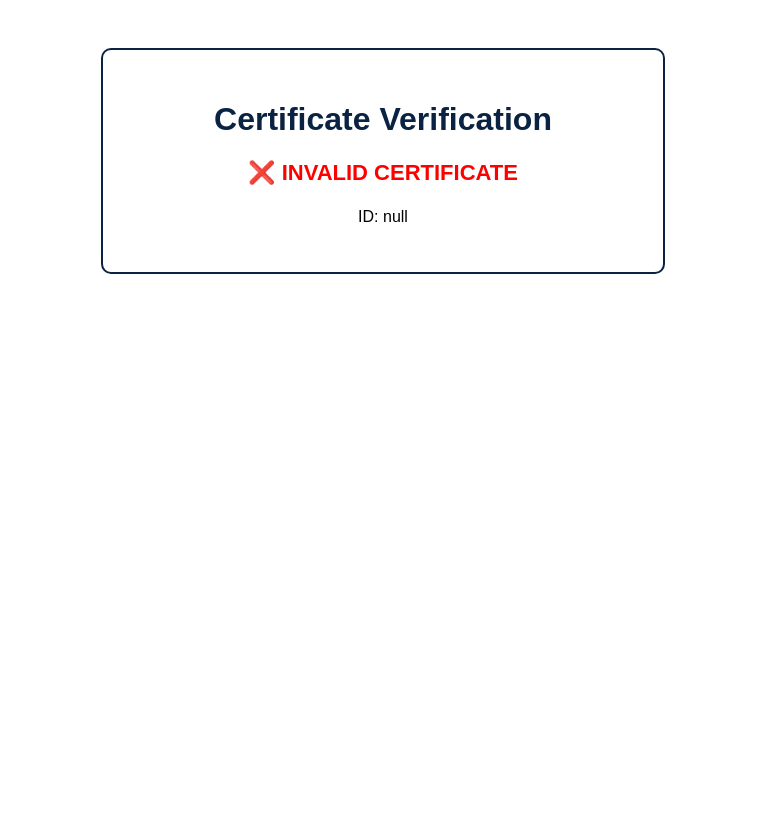
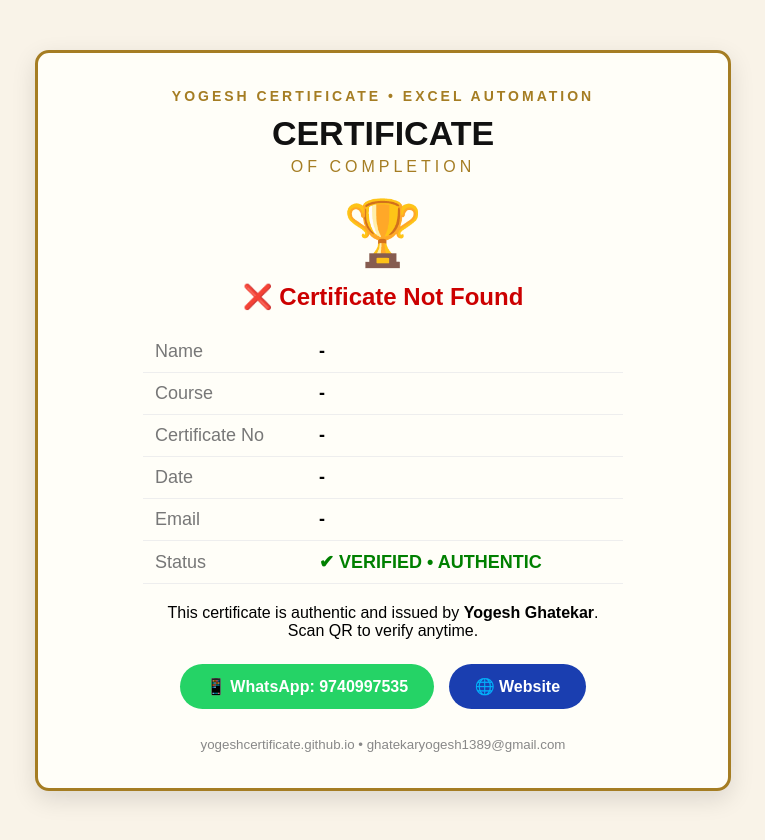
Before and after one commit to yogeshcertificate/yogeshcertificate.github.io, a plain HTML site: page verify.html in a window 1280 px wide. Shown: the whole page, without its empty margins (257-1022 px from the left). Before the commit the page ends 800 px from the top, so only its background shows below. Drawn offline with Linux system fonts and the light colour scheme.

Commit message:
Refactor certificate verification page layout and logic
Updated the HTML structure and styles for the certificate verification page. Enhanced the JavaScript logic to retrieve and display certificate details based on the provided ID.

```diff
--- a/verify.html
+++ b/verify.html
@@ -1,41 +1,71 @@
 <!DOCTYPE html>
-<html>
+<html lang="en">
 <head>
-<title>Verify Certificate</title>
-<meta name="viewport" content="width=device-width, initial-scale=1">
+<meta charset="UTF-8">
+<meta name="viewport" content="width=device-width,initial-scale=1">
+<title>Verify Certificate - Yogesh Certificate</title>
 <style>
-body{font-family:Arial;text-align:center;padding:40px}
-.box{border:2px solid #0A2342;padding:30px;max-width:500px;margin:auto;border-radius:10px}
-h1{color:#0A2342}
-.ok{color:green;font-size:22px;font-weight:bold}
-.no{color:red;font-size:22px;font-weight:bold}
+body{font-family:Arial,sans-serif;background:#F9F3E8;margin:0;padding:20px;text-align:center}
+.box{max-width:620px;margin:30px auto;background:#FFFEF8;border:3px solid #A57D23;border-radius:14px;padding:35px;box-shadow:0 8px 25px rgba(0,0,0,.12)}
+.logo{font-size:14px;letter-spacing:3px;color:#A57D23;font-weight:bold}
+h1{margin:10px 0 0;font-size:34px;color:#111}
+.sub{color:#A57D23;letter-spacing:4px;margin:5px 0 20px}
+.ok{font-size:64px}
+.verified{color:#1a7a1a;font-weight:bold;font-size:24px;margin:12px 0}
+.notfound{color:#c00;font-weight:bold;font-size:24px;margin:12px 0}
+table{margin:20px auto;text-align:left;font-size:18px;border-collapse:collapse;width:100%;max-width:480px}
+td{padding:10px 12px;border-bottom:1px solid #eee} td:first-child{color:#777;width:140px}
+.btn{display:inline-block;margin:8px 5px;background:#25D366;color:white;padding:13px 26px;border-radius:30px;text-decoration:none;font-weight:bold}
+.btn2{display:inline-block;margin:8px 5px;background:#1a3eb0;color:white;padding:13px 26px;border-radius:30px;text-decoration:none;font-weight:bold}
+small{color:#888}
 </style>
 </head>
 <body>
 <div class="box">
-<h1>Certificate Verification</h1>
-<div id="result">Checking...</div>
+<div class="logo">YOGESH CERTIFICATE • EXCEL AUTOMATION</div>
+<h1>CERTIFICATE</h1>
+<div class="sub">OF COMPLETION</div>
+<div class="ok">🏆</div>
+<div class="verified" id="status">Checking...</div>
+<table>
+<tr><td>Name</td><td><b id="name">-</b></td></tr>
+<tr><td>Course</td><td><b id="course">-</b></td></tr>
+<tr><td>Certificate No</td><td><b id="cert">-</b></td></tr>
+<tr><td>Date</td><td><b id="date">-</b></td></tr>
+<tr><td>Email</td><td><b id="email">-</b></td></tr>
+<tr><td>Status</td><td><b style="color:green">✔ VERIFIED • AUTHENTIC</b></td></tr>
+</table>
+<p>This certificate is authentic and issued by <b>Yogesh Ghatekar</b>.<br>Scan QR to verify anytime.</p>
+<a class="btn" href="https://wa.me/919740997535">📱 WhatsApp: 9740997535</a>
+<a class="btn2" href="https://yogeshcertificate.github.io">🌐 Website</a><br><br>
+<small>yogeshcertificate.github.io • ghatekaryogesh1389@gmail.com</small>
 </div>
 <script>
-const students = {
-"CERT-1": ["Amit Sharma", "Excel Automation", "26-10-2026"],
-"CERT-2": ["Priya Desai", "QR certificate", "25-10-2026"],
-"CERT-3": ["Sneha Kulkarni", "Google Form", "26-10-2026"],
-"CERT-4": ["Rahul Patil", "Excel Automation", "27-10-2026"],
-"CERT-5": ["Vikram Joshi", "QR certificate", "28-10-2026"],
-"CERT-6": ["Anjali Mehta", "Google Form", "29-10-2026"],
-"CERT-7": ["Rohan Pawar", "Excel Automation", "30-10-2026"],
-"CERT-8": ["Pooja Singh", "QR certificate", "31-10-2026"],
-"CERT-9": ["Kiran Jadhav", "Google Form", "01-11-2026"],
-"CERT-10": ["Neha More", "Excel Automation", "02-11-2026"]
+const DATA = {
+"CERT-1":{name:"Amit Sharma",course:"Excel Automation",date:"30-10-2026",email:"ghatekaryogesh1389@gmail.com"},
+"CERT-2":{name:"Priya Desai",course:"Excel Automation",date:"30-10-2026",email:"ghatekaryogesh1389@gmail.com"},
+"CERT-3":{name:"Rahul Patil",course:"Excel Automation",date:"30-10-2026",email:"ghatekaryogesh1389@gmail.com"},
+"CERT-4":{name:"Sneha Kulkarni",course:"Excel Automation",date:"30-10-2026",email:"ghatekaryogesh1389@gmail.com"},
+"CERT-5":{name:"Vikram Jadhav",course:"Excel Automation",date:"30-10-2026",email:"ghatekaryogesh1389@gmail.com"},
+"CERT-6":{name:"Pooja Pawar",course:"Excel Automation",date:"30-10-2026",email:"ghatekaryogesh1389@gmail.com"},
+"CERT-7":{name:"Rohan Pawar",course:"Excel Automation",date:"30-10-2026",email:"ghatekaryogesh1389@gmail.com"},
+"CERT-8":{name:"Anjali More",course:"Excel Automation",date:"30-10-2026",email:"ghatekaryogesh1389@gmail.com"},
+"CERT-9":{name:"Kiran Shinde",course:"Excel Automation",date:"30-10-2026",email:"ghatekaryogesh1389@gmail.com"},
+"CERT-10":{name:"Neha More",course:"Excel Automation",date:"30-10-2026",email:"ghatekaryogesh1389@gmail.com"}
 };
-const params = new URLSearchParams(window.location.search);
-const id = params.get("id");
-const r = document.getElementById("result");
-if(students[id]){
-  r.innerHTML = `<p class="ok">✅ VERIFIED</p><p><b>Name:</b> ${students[id][0]}</p><p><b>Course:</b> ${students[id][1]}</p><p><b>Date:</b> ${students[id][2]}</p><p><b>ID:</b> ${id}</p>`;
+const p = new URLSearchParams(location.search);
+const id = p.get('cert');
+const d = DATA[id];
+if(d){
+ document.getElementById('name').textContent=d.name;
+ document.getElementById('course').textContent=d.course;
+ document.getElementById('cert').textContent=id;
+ document.getElementById('date').textContent=d.date;
+ document.getElementById('email').textContent=d.email;
+ document.getElementById('status').textContent="✔ VERIFIED - "+d.name;
 } else {
-  r.innerHTML = `<p class="no">❌ INVALID CERTIFICATE</p><p>ID: ${id}</p>`;
+ document.getElementById('status').textContent="❌ Certificate Not Found";
+ document.getElementById('status').className="notfound";
 }
 </script>
 </body>
```
